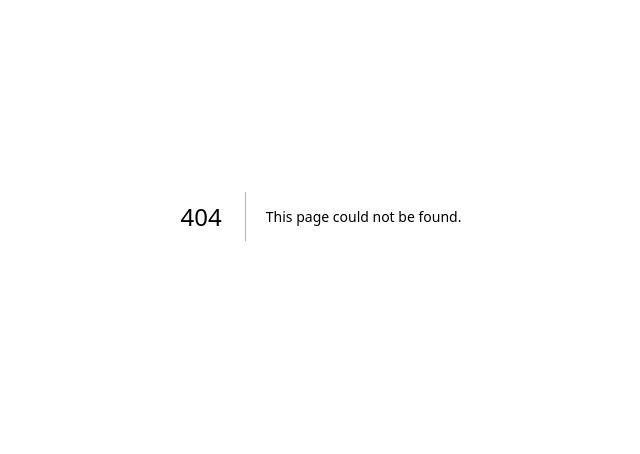
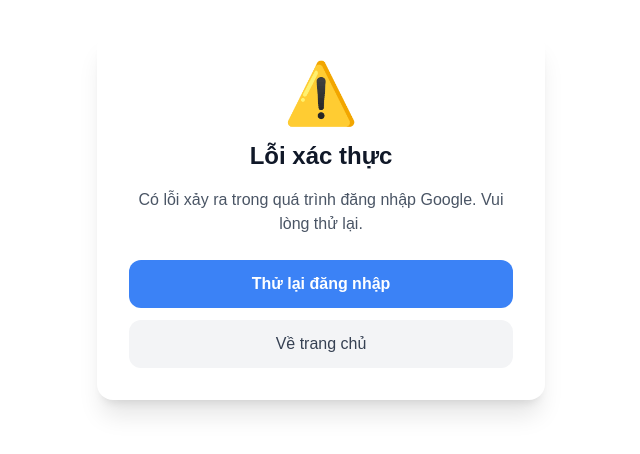
Before and after one commit to gray8493/ai-dictionary, a Next.js app: page /auth/auth-code-error in a window 1280 px wide. Before the commit this address had no page. Shown: the part 184-638 px from the top of the page, without its empty margins (319-959 px from the left). Built offline with nearby package versions, Linux system fonts and the light colour scheme.

Commit message:
fix: Improve Google OAuth error handling
- Create auth-code-error page for OAuth failures
- Add better error logging in auth callback
- Improve error handling and user feedback for OAuth flow

```diff
--- /dev/null
+++ b/app/auth/auth-code-error/page.tsx
@@ -0,0 +1,29 @@
+export default function AuthCodeErrorPage() {
+  return (
+    <div className="min-h-screen bg-background-light dark:bg-background-dark flex items-center justify-center p-4">
+      <div className="max-w-md w-full bg-white dark:bg-gray-800 rounded-2xl shadow-xl p-8 text-center">
+        <div className="text-6xl mb-4">⚠️</div>
+        <h1 className="text-2xl font-bold text-gray-900 dark:text-white mb-4">
+          Lỗi xác thực
+        </h1>
+        <p className="text-gray-600 dark:text-gray-400 mb-6">
+          Có lỗi xảy ra trong quá trình đăng nhập Google. Vui lòng thử lại.
+        </p>
+        <div className="space-y-3">
+          <a
+            href="/auth"
+            className="block w-full bg-primary text-white py-3 px-6 rounded-xl font-bold hover:opacity-90 transition-all"
+          >
+            Thử lại đăng nhập
+          </a>
+          <a
+            href="/"
+            className="block w-full bg-gray-100 dark:bg-gray-700 text-gray-700 dark:text-gray-300 py-3 px-6 rounded-xl font-medium hover:bg-gray-200 dark:hover:bg-gray-600 transition-all"
+          >
+            Về trang chủ
+          </a>
+        </div>
+      </div>
+    </div>
+  );
+}
--- a/app/auth/callback/route.ts
+++ b/app/auth/callback/route.ts
@@ -9,22 +9,31 @@ export async function GET(request: NextRequest) {
   const code = searchParams.get('code');
   const next = searchParams.get('next') ?? '/';
 
+  console.log('Auth callback:', { code: !!code, next, origin });
+
   if (code) {
+    try {
       const supabase = createClient(supabaseUrl, supabaseAnonKey);
-    const { error } = await supabase.auth.exchangeCodeForSession(code);
+      const { data, error } = await supabase.auth.exchangeCodeForSession(code);
 
-    if (!error) {
+      console.log('Exchange result:', { hasData: !!data, error: error?.message });
+
+      if (!error && data?.session) {
         const forwardedHost = request.headers.get('x-forwarded-host');
         const isLocalEnv = process.env.NODE_ENV === 'development';
 
         if (isLocalEnv) {
-        // We can be sure that there is no load balancer in between, so no need to watch for X-Forwarded-Host
           return NextResponse.redirect(`${origin}${next}`);
         } else if (forwardedHost) {
           return NextResponse.redirect(`https://${forwardedHost}${next}`);
         } else {
           return NextResponse.redirect(`${origin}${next}`);
         }
+      } else {
+        console.error('OAuth exchange error:', error);
+      }
+    } catch (err) {
+      console.error('Auth callback error:', err);
     }
   }
 
```
Lines whose indentation alone changed are shown as unchanged.
